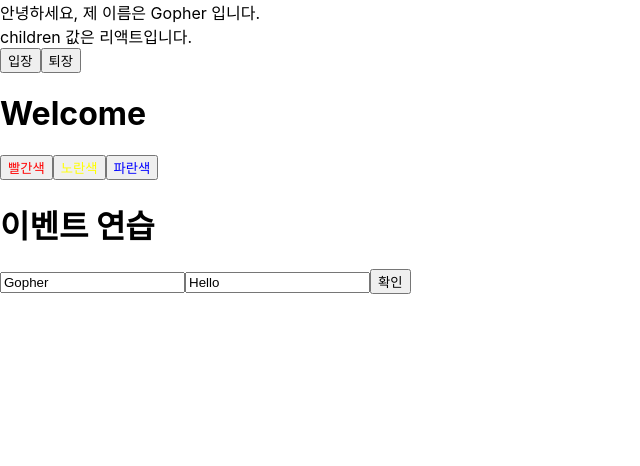
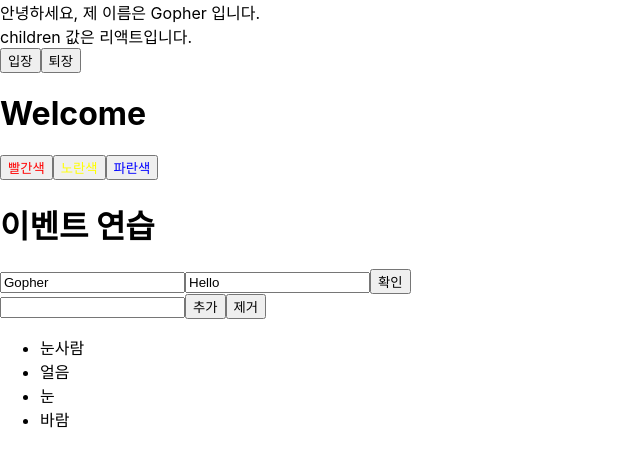
Before and after one commit to simp7/reactPractice, a React (Create React App) app: page / in a window 1280 px wide. Shown: the top 466 px of the page, without its empty margins (0-640 px from the left). Built offline with nearby package versions, Linux system fonts and the light colour scheme.

Commit message:
study component iteration

```diff
--- a/src/App.js
+++ b/src/App.js
@@ -1,6 +1,7 @@
 import MyComponent from "./MyComponents";
 import Say from "./Say";
 import EventPractice from "./EventPractice";
+import IterationSample from "./iterationSample";
 
 const App = () => {
   return (
@@ -8,6 +9,7 @@ const App = () => {
       <MyComponent name="Gopher">리액트</MyComponent>
       <Say />
       <EventPractice />
+      <IterationSample />
     </div>
   );
 };
--- /dev/null
+++ b/src/iterationSample.js
@@ -0,0 +1,47 @@
+import { useState } from "react";
+
+const IterationSample = () => {
+  function Item(id, text) {
+    this.id = id;
+    this.text = text;
+  }
+
+  const [namespace, setNames] = useState([
+    new Item(1, "눈사람"),
+    new Item(2, "얼음"),
+    new Item(3, "눈"),
+    new Item(4, "바람"),
+  ]);
+
+  const [inputText, setInputText] = useState("");
+  const [nextId, setNextId] = useState(5);
+
+  const onChange = (e) => setInputText(e.target.value);
+  const onClick = () => {
+    const newNamespace = namespace.concat(new Item(nextId, inputText));
+    setNames(newNamespace);
+    setNextId(nextId + 1);
+    console.log(newNamespace);
+    setInputText("");
+  };
+
+  const onDelete = () => {
+    const now = nextId - 1;
+    const newNamespace = namespace.filter((name) => name.id !== now);
+    setNextId(now);
+    console.log(newNamespace);
+    setNames(newNamespace);
+  };
+
+  const nameList = namespace.map((name) => <li key={name.id}>{name.text}</li>);
+  return (
+    <>
+      <input value={inputText} onChange={onChange} />
+      <button onClick={onClick}>추가</button>
+      <button onClick={onDelete}>제거</button>
+      <ul>{nameList}</ul>
+    </>
+  );
+};
+
+export default IterationSample;
```
